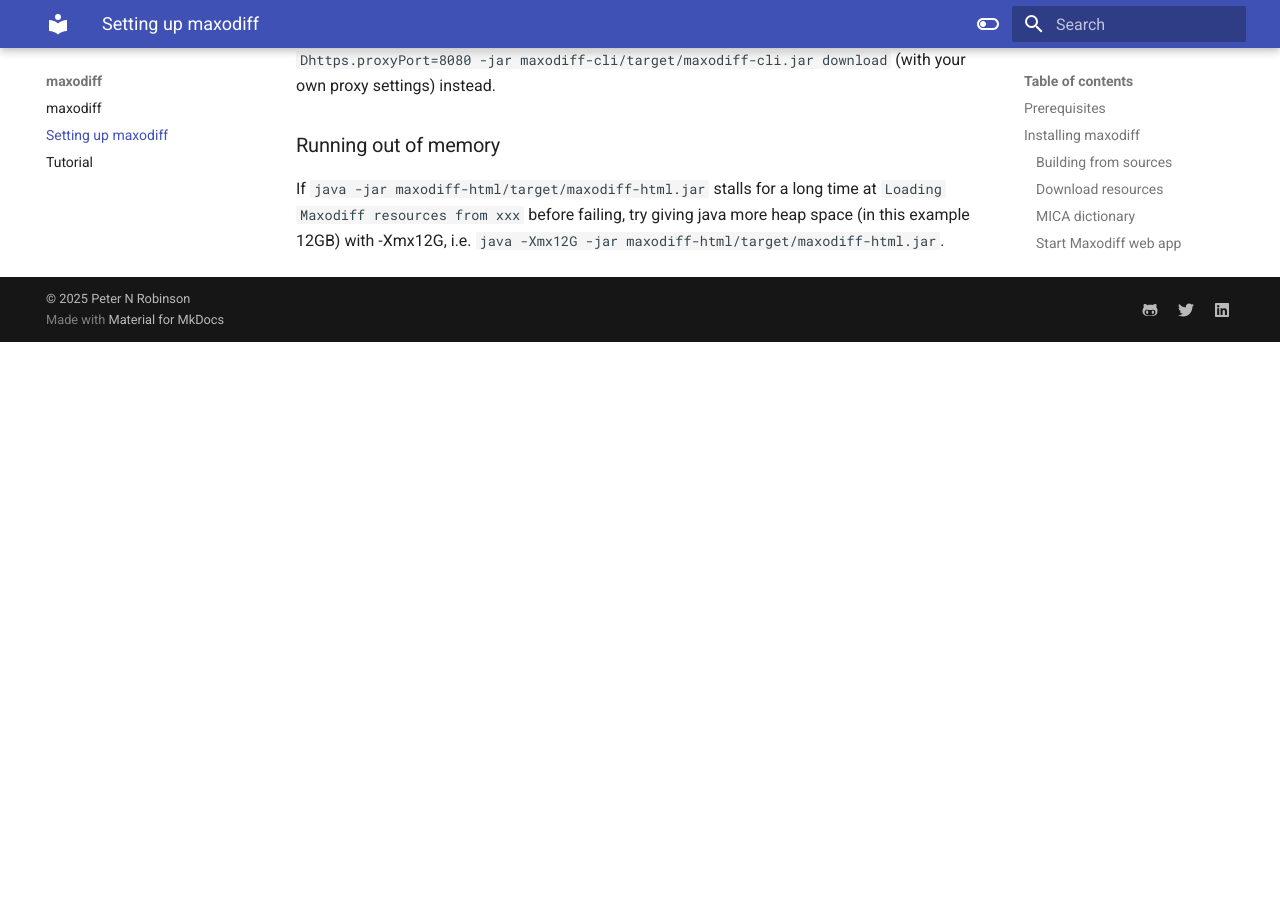
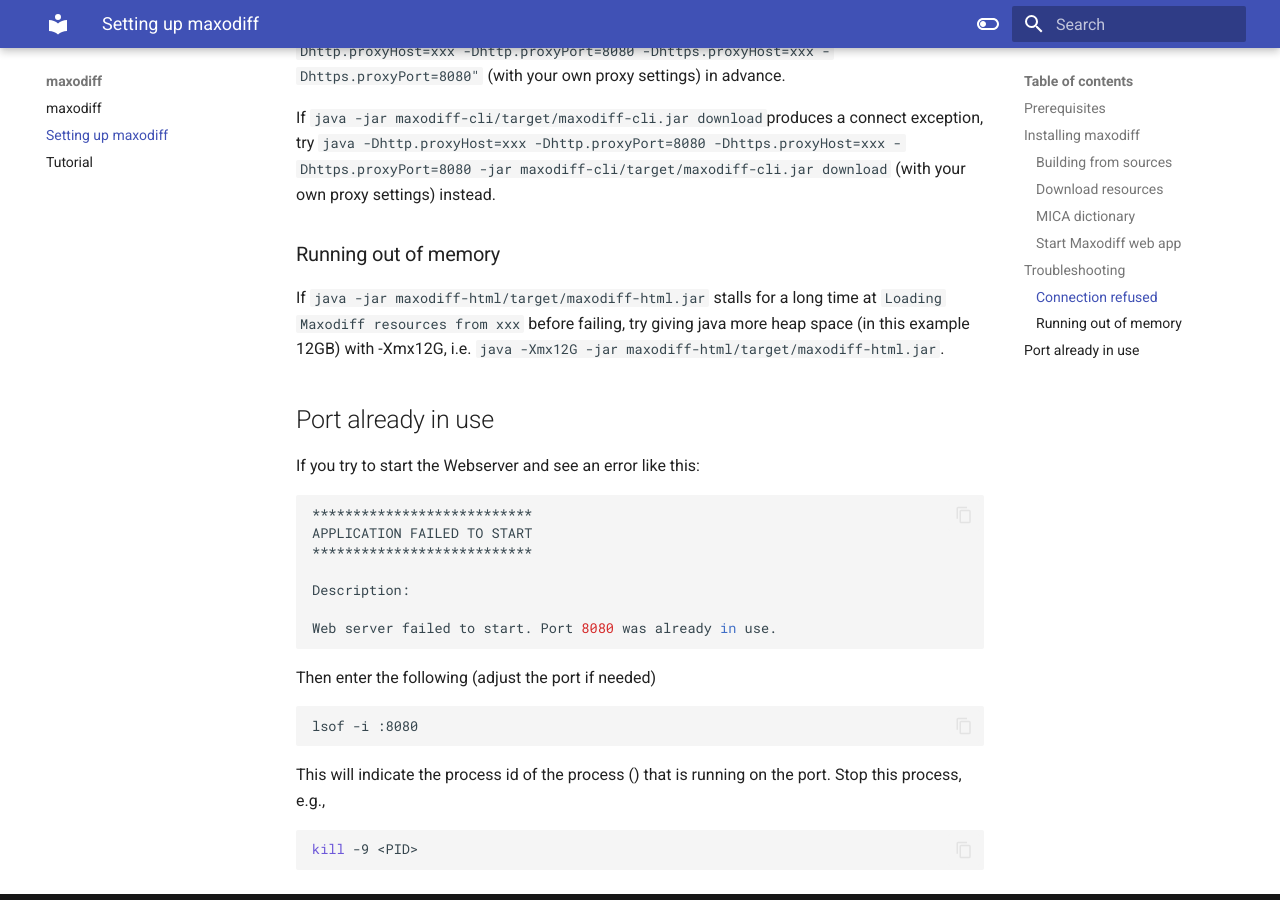
Before and after one commit to P2GX/maxodiff, an MkDocs documentation site: the page built from docs/setup.md, in a window 1280 px wide and 900 px high, scrolled down 2043 px. Built offline with MkDocs 1.6.1 and Material for MkDocs 9.7.7, drawn with Linux system fonts in a browser that asks for light colours; before the commit the page ends 2385 px from its top, so only the background shows below that; some of the changed text lies outside the part shown.

Commit message:
documentation

````diff
--- a/docs/setup.md
+++ b/docs/setup.md
@@ -37,6 +37,8 @@
 The command will download the data files into `data` folder that will be created in the current working directory.
 See the command's documentation for more options.
 
+This command will automatically create the MICA dictionary with the latest downloaded files.
+
 ### MICA dictionary
 To run maxodiff with Phenomizer, we must first generate a file that contains the
 most informative common ancestors for pairs of HPO terms. See the class ``IcMicaDictLoader``.
@@ -50,6 +52,9 @@
 every pair of terms. It is more efficient to precalculate this using the
 following command. By default, the command will look for the input files ``hp.json``
 and ``phenotype.hpoa`` in the ``data``folder, which is created by the download command.
+
+The file will have been generated automatically by the download command. If you would like to regenerate the file, please enter the following command.
+
 
 ```shell
 java -jar maxodiff-cli/target/maxodiff-cli.jar precompute-resnik
@@ -91,3 +96,27 @@
 ### Running out of memory
 
 If `java -jar maxodiff-html/target/maxodiff-html.jar` stalls for a long time at `Loading Maxodiff resources from xxx` before failing, try giving java more heap space (in this example 12GB) with -Xmx12G, i.e. `java -Xmx12G -jar maxodiff-html/target/maxodiff-html.jar`.
+
+## Port already in use
+
+If you try to start the Webserver and see an error like this:
+
+```bash
+***************************
+APPLICATION FAILED TO START
+***************************
+
+Description:
+
+Web server failed to start. Port 8080 was already in use.
+```
+
+Then enter the following (adjust the port if needed)
+
+```bash
+lsof -i :8080
+```
+This will indicate the process id of the process (<PID>) that is running on the port. Stop this process, e.g.,
+```bash
+kill -9 <PID>
+```
````
Also changed, not shown: docs/index.md (+5 -3 lines), 1 other file.
